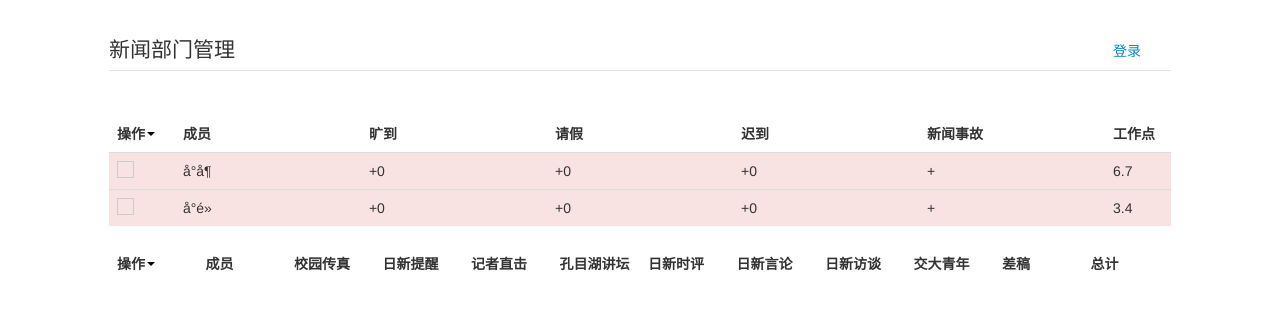
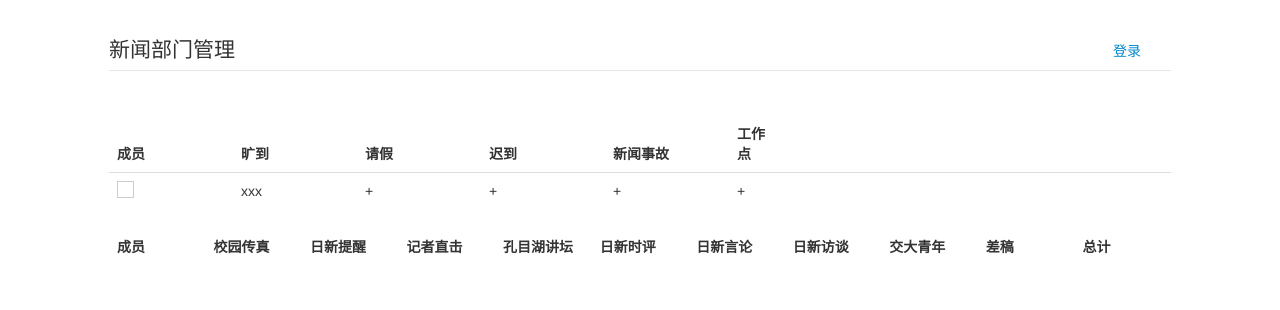
Before and after one commit to EcjtuNet/departmentMana, a PHP site: page /conclusion.php in a window 1280 px wide. Shown: the top 310 px of the page. Run offline with PHP 8.4, Linux system fonts and the light colour scheme; data comes from the database, SQL or seed files in the repository; data that the repository does not hold is empty.

Commit message:
先把后端删掉吧= =

```diff
--- a/conclusion.php
+++ b/conclusion.php
@@ -51,13 +51,6 @@
 			<table class="table table-hover">
 				<thead>
 					<tr>
-						<th class="span1 dropdown">
-							<a href="#" class="dropdown-toggle" data-toggle="dropdown">操作<b class="caret"></b></a>
-							<ul class="dropdown-menu">
-								<li id="add">增加</li>
-								<li id="del">删除</li>
-							</ul>
-						</th>
 						<th class="span2">成员</th>
 						<th class="span2">旷到</th>
 						<th class="span2">请假</th>
@@ -67,22 +60,15 @@
 					</tr>
 				</thead>
 				<tbody>
-					<?php
-					   include("conn.php");
-					   $sql="SELECT * FROM `message` order by `total` desc";
-					   $query=mysql_query($sql);
-					   while($row=mysql_fetch_array($query)){
-					?>
-					<tr<?php if($row['total']<=10){echo ' class="error"';}?>>
-						<td><div class="checkdiv"></div></td>
-						<td><a class="name" href="person.php?user=<?php echo $row['user'];?>"><?php echo $row['user'];?></a></td>
-						<td><span class="uarrive">+<?php echo $row['uarrive'];?></span></td>
-						<td><span class="vacate">+<?php echo $row['vacate'];?></span></td>
-						<td><span class="late">+<?php echo $row['late'];?></span></td>
-						<td><span class="arrive">+<?php echo $row['arrive'];?></span></td>
-						<td><?php echo $row['total'];?></td>
+                    <tr>
+	                    <td><div class="checkdiv"></div></td>
+						<td><a class="name" href="#">xxx</a></td>
+						<td><span class="uarrive">+</span></td>
+						<td><span class="vacate">+</span></td>
+						<td><span class="late">+</span></td>
+						<td><span class="arrive">+</span></td>
+						<td></td>
 					</tr>
-					<?php } ?>
 				</tbody>
 			</table>
 		</div>
@@ -93,13 +79,6 @@
 			<table class="table table-hover">
 				<thead>
 					<tr>
-						<th class="span1 dropdown">
-							<a href="#" class="dropdown-toggle" data-toggle="dropdown">操作<b class="caret"></b></a>
-							<ul class="dropdown-menu">
-								<li id="add">增加</li>
-								<li id="del">删除</li>
-							</ul>
-						</th>
 						<th class="span1">成员</th>
 						<th class="span1">校园传真</th>
 						<th class="span1">日新提醒</th>
```
